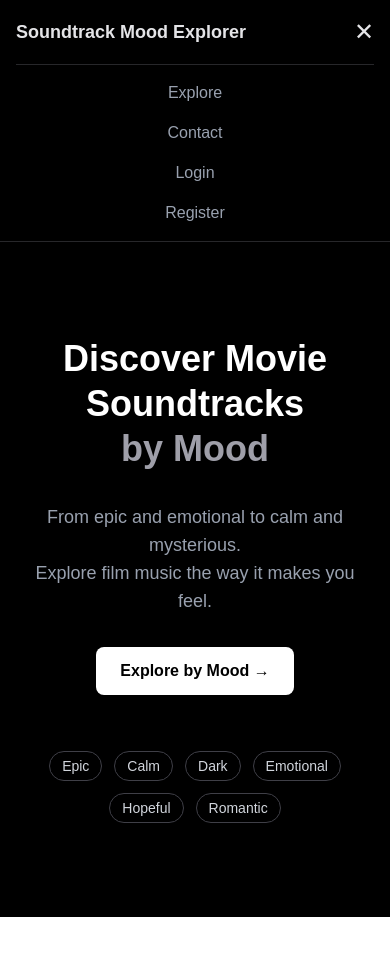
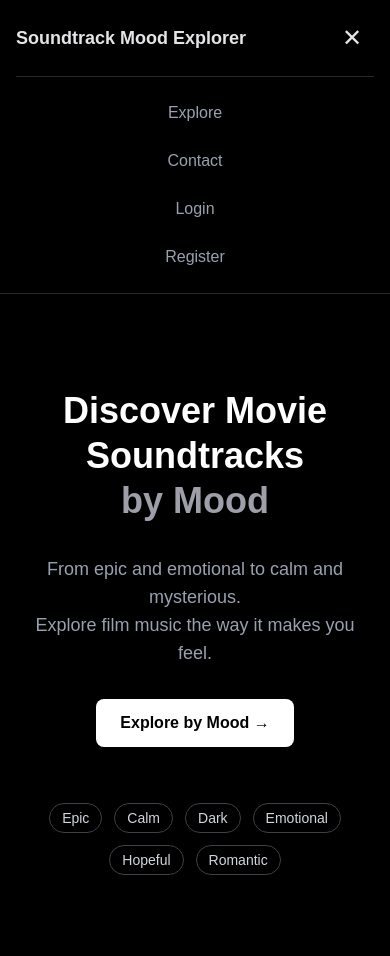
Before and after one commit to Frantisek82/soundtrack-mood-explorer-frontend, a Next.js app: page / in a window 390 px wide. Both pictures are taken after a click on the button "Open navigation menu". Shown: the top 956 px of the page. Before the commit the page ends 917 px from the top, so only its background shows below. Built offline with nearby package versions, Linux system fonts and the light colour scheme; no server answers.

Commit message:
fix: improve navigation accessibility

```diff
--- a/src/components/Navbar.tsx
+++ b/src/components/Navbar.tsx
@@ -2,7 +2,7 @@
 
 import Link from "next/link";
 import { usePathname, useRouter } from "next/navigation";
-import { useEffect, useState } from "react";
+import { useEffect, useRef, useState } from "react";
 import { isAuthenticated, logout } from "@/src/utils/auth";
 
 export default function Navbar() {
@@ -11,6 +11,7 @@ export default function Navbar() {
 
   const [loggedIn, setLoggedIn] = useState<boolean | null>(null);
   const [menuOpen, setMenuOpen] = useState(false);
+  const menuButtonRef = useRef<HTMLButtonElement>(null);
 
   /* =====================
   Check auth (ASYNC)
@@ -25,6 +26,26 @@ export default function Navbar() {
   }, [pathname]);
 
   /* =====================
+Close mobile menu with Escape
+===================== */
+  useEffect(() => {
+    if (!menuOpen) return;
+
+    function handleKeyDown(event: KeyboardEvent) {
+      if (event.key === "Escape") {
+        setMenuOpen(false);
+        menuButtonRef.current?.focus();
+      }
+    }
+
+    document.addEventListener("keydown", handleKeyDown);
+
+    return () => {
+      document.removeEventListener("keydown", handleKeyDown);
+    };
+  }, [menuOpen]);
+
+  /* =====================
   Logout
   ===================== */
   async function handleLogout() {
@@ -36,10 +57,14 @@ export default function Navbar() {
     router.push("/login");
   }
 
-  const linkClass = (path: string) =>
-    pathname.startsWith(path)
-      ? "text-white font-semibold"
-      : "text-gray-400 hover:text-white transition";
+  const linkClass = (path: string) => {
+    const baseClass =
+      "rounded-md px-3 py-2 transition focus-visible:outline-none focus-visible:ring-2 focus-visible:ring-white/60";
+
+    return pathname.startsWith(path)
+      ? `${baseClass} font-semibold text-white`
+      : `${baseClass} text-gray-400 hover:text-white`;
+  };
 
   /* =====================
   Loading guard
@@ -55,22 +80,28 @@ export default function Navbar() {
         <div className="flex items-center justify-between">
           <Link
             href="/"
-            className="text-lg md:text-xl font-semibold text-zinc-200 hover:text-white transition"
+            className="rounded-md text-lg font-semibold text-zinc-200 transition hover:text-white focus-visible:outline-none focus-visible:ring-2 focus-visible:ring-white/60 md:text-xl"
           >
             Soundtrack Mood Explorer
           </Link>
 
           {/* Mobile Hamburger */}
           <button
-            onClick={() => setMenuOpen(!menuOpen)}
-            className="md:hidden text-zinc-200 text-2xl"
-            aria-label="Toggle menu"
+            ref={menuButtonRef}
+            type="button"
+            onClick={() => setMenuOpen((open) => !open)}
+            className="flex min-h-11 min-w-11 items-center justify-center rounded-md text-2xl text-zinc-200 transition hover:bg-zinc-900 hover:text-white focus-visible:outline-none focus-visible:ring-2 focus-visible:ring-white/60 lg:hidden"
+            aria-label={
+              menuOpen ? "Close navigation menu" : "Open navigation menu"
+            }
+            aria-expanded={menuOpen}
+            aria-controls="mobile-navigation"
           >
-            {menuOpen ? "✕" : "☰"}
+            <span aria-hidden="true">{menuOpen ? "✕" : "☰"}</span>
           </button>
 
           {/* Desktop Navigation */}
-          <div className="hidden md:flex gap-6 items-center">
+          <div className="hidden lg:flex gap-6 items-center">
             <Link href="/explore" className={linkClass("/explore")}>
               Explore
             </Link>
@@ -94,8 +125,9 @@ export default function Navbar() {
                 </Link>
 
                 <button
+                  type="button"
                   onClick={handleLogout}
-                  className="text-red-400 hover:text-red-300 transition cursor-pointer"
+                  className="cursor-pointer rounded-md px-3 py-2 text-red-400 transition hover:text-red-300 focus-visible:outline-none focus-visible:ring-2 focus-visible:ring-red-300/60"
                 >
                   Logout
                 </button>
@@ -120,7 +152,10 @@ export default function Navbar() {
 
         {/* Mobile Navigation */}
         {menuOpen && (
-          <div className="md:hidden flex flex-col gap-4 mt-4 text-center border-t border-zinc-800 pt-4">
+          <div
+            id="mobile-navigation"
+            className="mt-4 flex flex-col gap-2 border-t border-zinc-800 pt-4 text-center lg:hidden"
+          >
             <Link
               href="/explore"
               className={linkClass("/explore")}
@@ -164,8 +199,9 @@ export default function Navbar() {
                 </Link>
 
                 <button
+                  type="button"
                   onClick={handleLogout}
-                  className="text-red-400 hover:text-red-300 transition"
+                  className="min-h-11 rounded-md px-3 py-2 text-red-400 transition hover:bg-zinc-900 hover:text-red-300 focus-visible:outline-none focus-visible:ring-2 focus-visible:ring-red-300/60"
                 >
                   Logout
                 </button>
```
